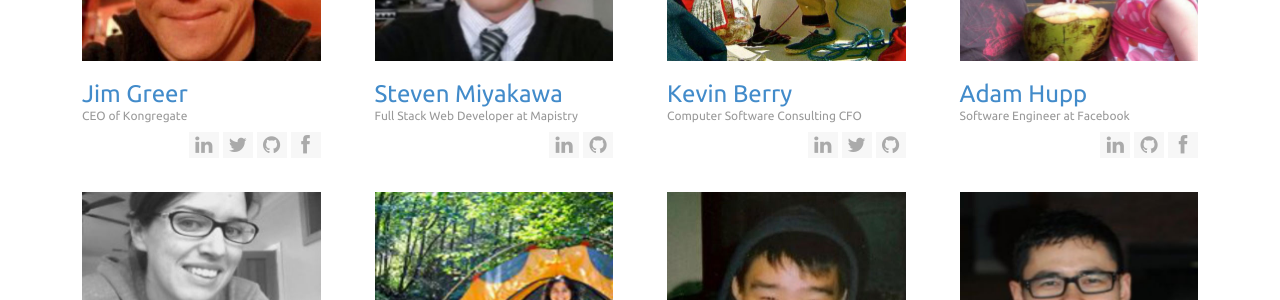
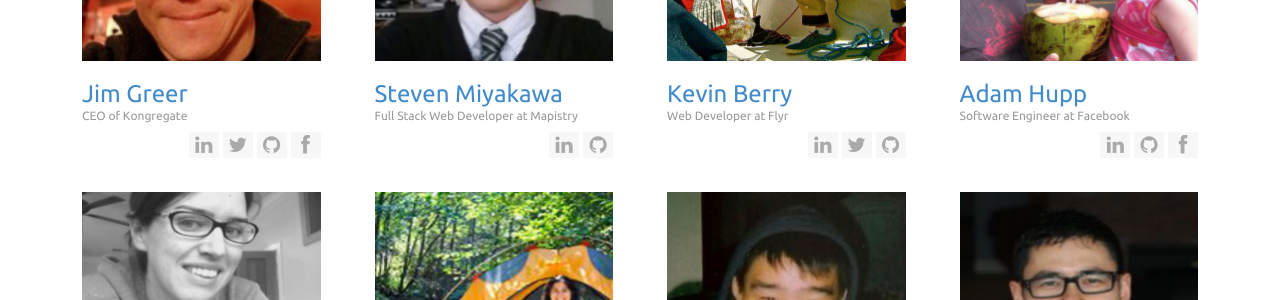
Before and after one commit to MissionBit/missionbit.github.io, a Jekyll site: the page built from about-us/index.html, in a window 1280 px wide and 900 px high, scrolled down 5783 px. Shown: the part 151-451 px from the top of the window. Built offline with Jekyll 4.4.1, drawn with Linux system fonts in a browser that asks for light colours.

Commit message:
fix Kevin Berry's info

```diff
--- a/about-us/index.html
+++ b/about-us/index.html
@@ -515,9 +515,9 @@
         <div class="col-sm-3 mentor-module">
             <div class="thumbnail-style">
                <img alt="" src="images/team/K-Berry.jpg" class="img-responsive">
-                <h3><a>Kevin Berry</a> <small>Computer Software Consulting CFO</small></h3>
+                <h3><a>Kevin Berry</a> <small>Web Developer at Flyr</small></h3>
                 <ul class="list-unstyled list-inline team-social">
-                    <li><a href="https://www.linkedin.com/pub/kevin-berry/1/6b/59"><i class="fa fa-linkedin"></i></a></li>
+                    <li><a href="https://www.linkedin.com/in/kevinberry1"><i class="fa fa-linkedin"></i></a></li>
                     <li><a href="https://twitter.com/lostmarinero"><i class="fa fa-twitter"></i></a></li>
                     <li><a href="https://github.com/lostmarinero"><i class="fa fa-github"></i></a></li>
                 </ul>
```
